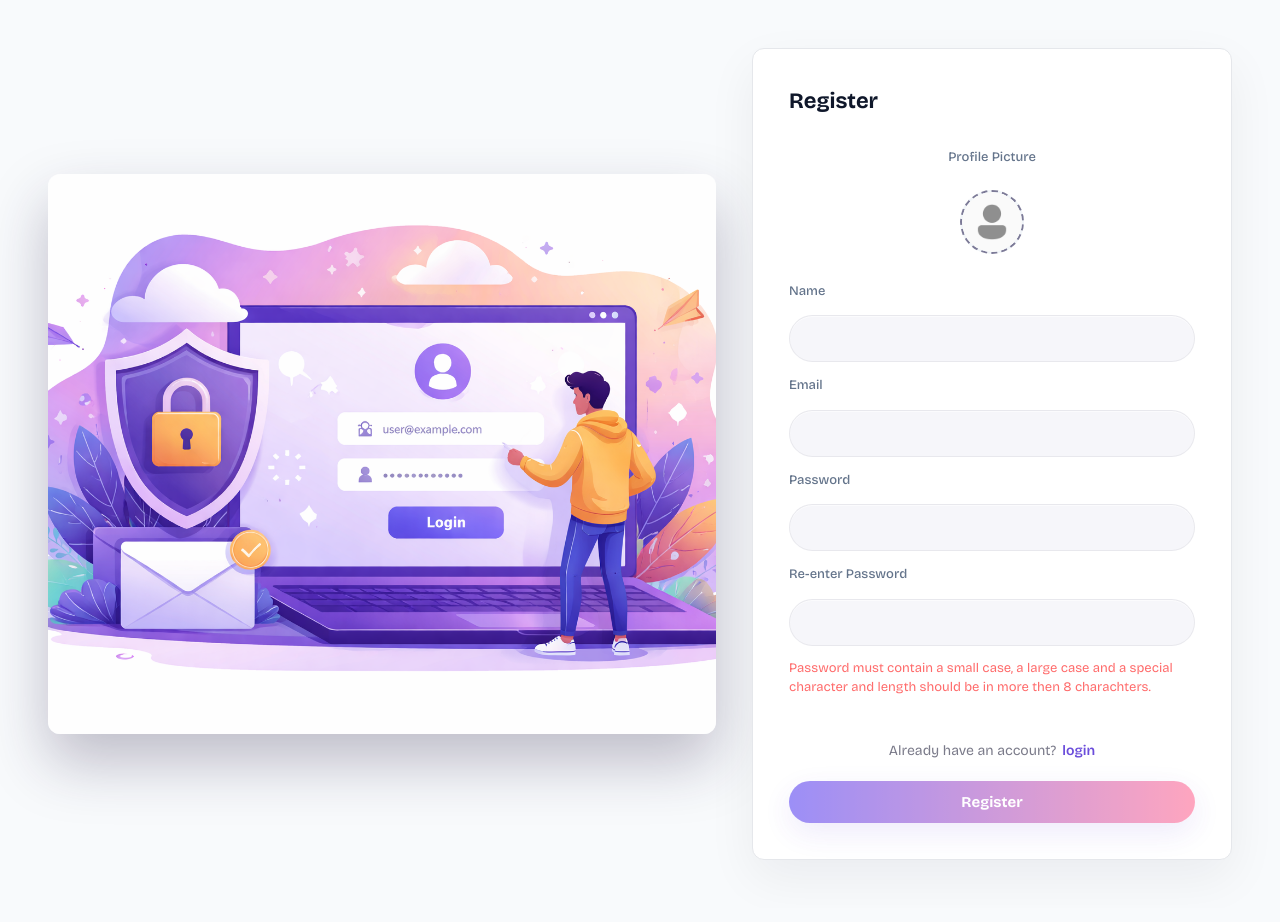
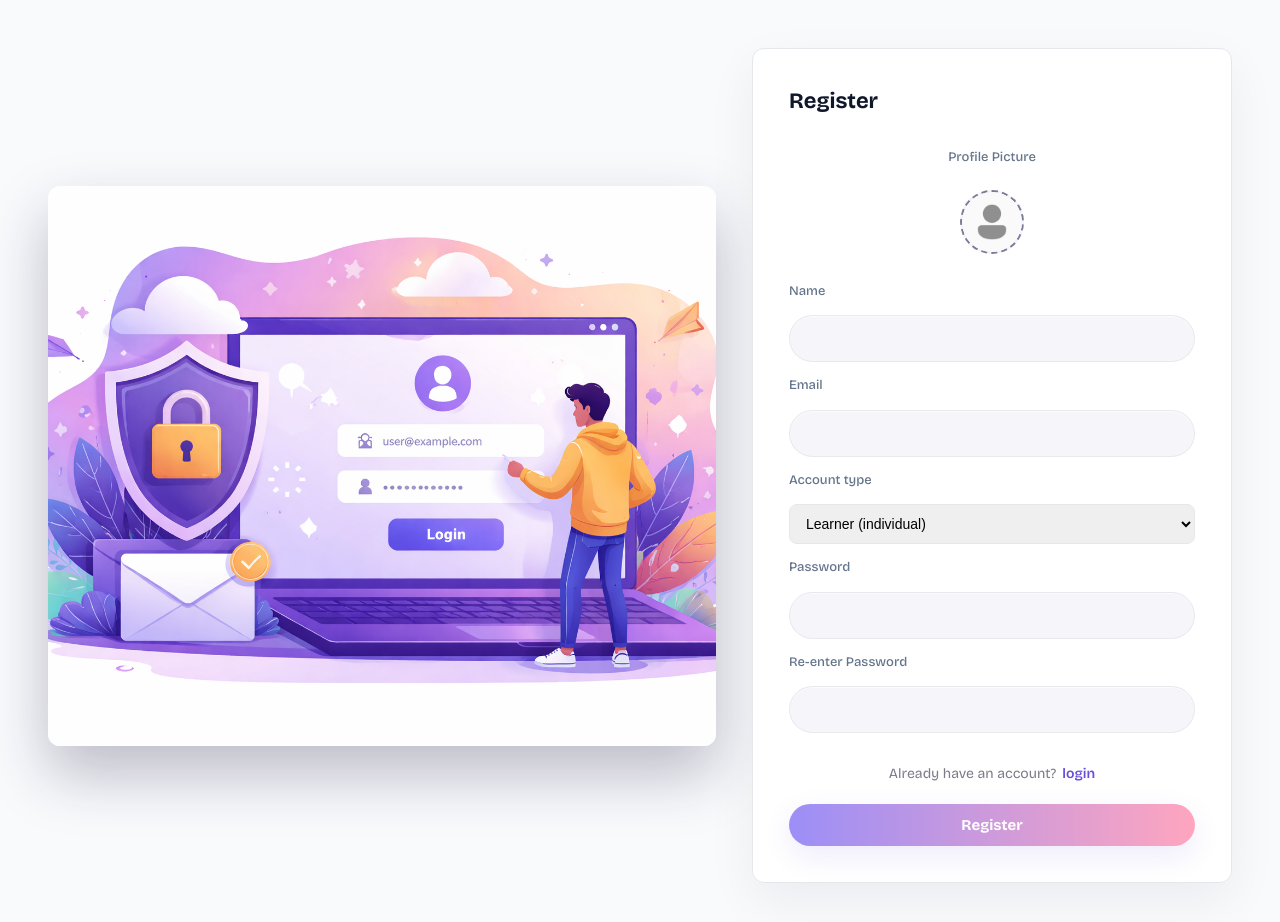
Before and after one commit to sukeshofficial/LearnSphere, a React (Vite) app in the folder frontend/: page /register in a window 1280 px wide. Shown: the top 922 px of the page. Built offline with nearby package versions, Linux system fonts and the light colour scheme; no server answers.

Commit message:
Updated: Register role field added

```diff
--- a/frontend/src/pages/Register.jsx
+++ b/frontend/src/pages/Register.jsx
@@ -15,6 +15,7 @@ export default function Register() {
   const [profilePhotoFile, setProfilePhotoFile] = useState(null);
   const [error, setError] = useState(null);
   const [loading, setLoading] = useState(false);
+  const [role, setRole] = useState("learner"); // values: "learner" or "instructor"
 
   // Password validation function
   const isValidPassword = (password) => {
@@ -44,6 +45,7 @@ export default function Register() {
       formData.append("name", name);
       formData.append("email", email);
       formData.append("password", password);
+      formData.append("role", role);
 
       if (profilePhotoFile) {
         formData.append("profilePhoto", profilePhotoFile); // MUST MATCH multer
@@ -95,6 +97,17 @@ export default function Register() {
           required
         />
 
+        <label>Account type</label>
+        <select
+          value={role}
+          onChange={(e) => setRole(e.target.value)}
+          className="auth-input"
+          required
+        >
+          <option value="learner">Learner (individual)</option>
+          <option value="instructor">Instructor</option>
+        </select>
+
         <label>Password</label>
         <input
           className="password-input"
@@ -118,12 +131,13 @@ export default function Register() {
           </p>
         )}
 
-        {!isPasswordStrong && (
+        {password.length > 0 && !isPasswordStrong && (
           <p className="error">
-            Password  must contain a small case, a large case and
-            a special character and length should be in more then 8 charachters.
+            Password must contain a small case, a large case,
+            a special character and be at least 8 characters long.
           </p>
         )}
+
 
         <div className="reg-footer auth-footer">
           <span>Already have an account?</span>
--- a/frontend/src/styles/auth.css
+++ b/frontend/src/styles/auth.css
@@ -31,6 +31,15 @@
 }
 
 .auth-form input {
+  width: 100%;
+  margin-top: 6px;
+  padding: 10px 12px;
+  border-radius: 8px;
+  border: 1px solid var(--border);
+  font-size: 14px;
+}
+
+.auth-input {
   width: 100%;
   margin-top: 6px;
   padding: 10px 12px;
```
Also changed, not shown: 1 other file (tests, documents, lock files or other folders).
